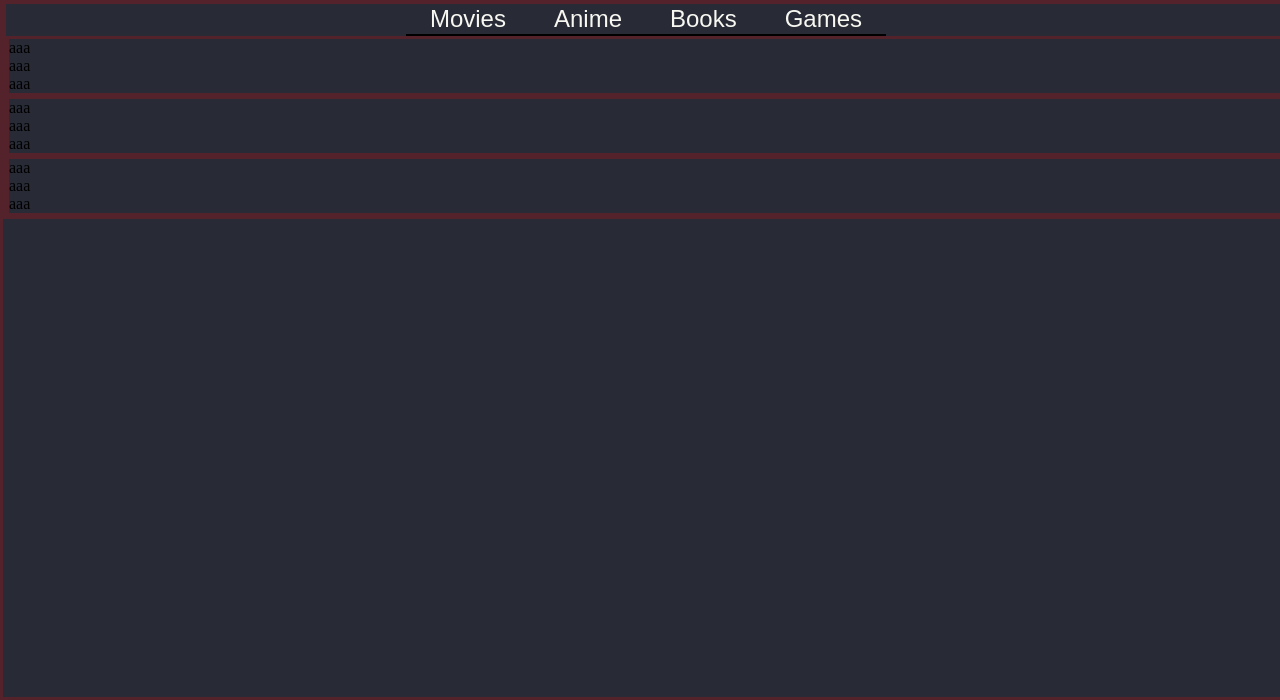
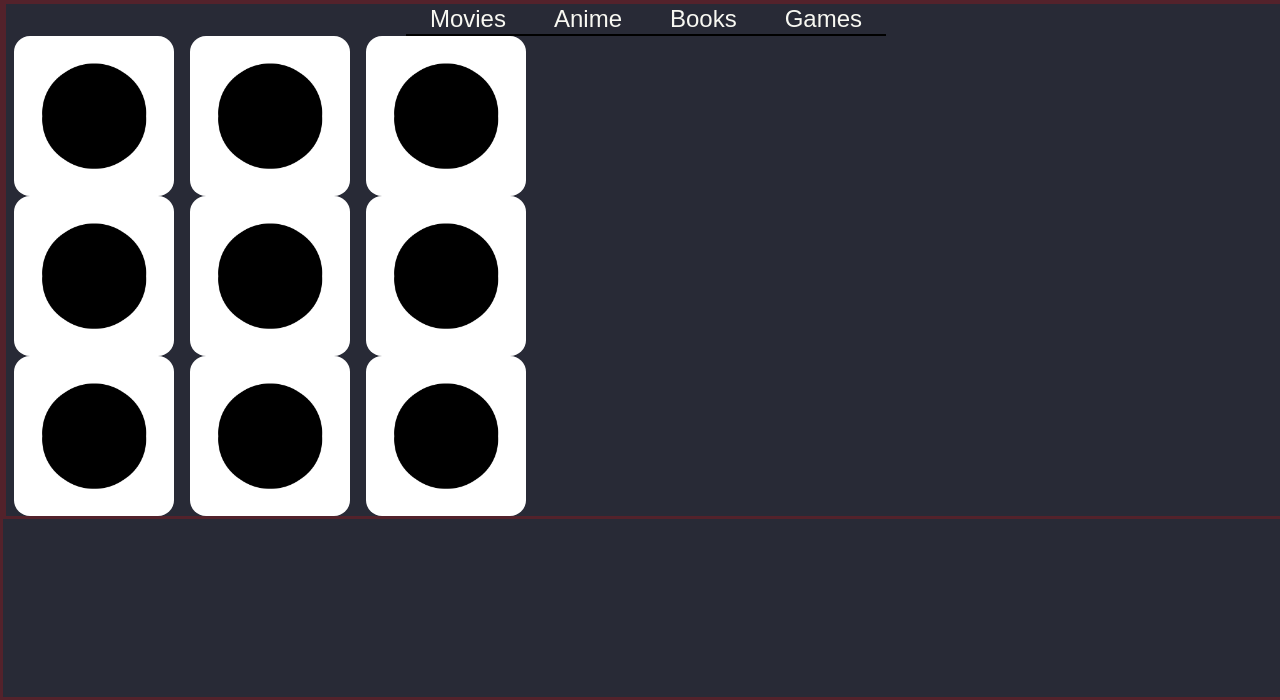
Before and after one commit to elbert-git/MyThreeByThrees, a React app in the folder three-by-three/: page / in a window 1280 px wide. Shown: the part 106-806 px from the top of the page. Built offline with nearby package versions, Linux system fonts and the light colour scheme; a web font is replaced by a local one.

Commit message:
shuba shuba

```diff
--- a/three-by-three/src/index.css
+++ b/three-by-three/src/index.css
@@ -60,15 +60,19 @@
 
 /* board */
 .board-parent{
-	display:flex;
-	flex-direction:column;
+	width: 33em;
+	display: grid;
+	grid-template-columns: 1fr 1fr 1fr;
 }
 .single-tile{
 	display: flex;
-	align-items: center;
-	flex-direction: flex-start;
+	justify-content: center;
 }
-
+.tile-image{
+	width: 10em;
+	height: 10em;
+	border-radius: 1em;
+}
 
 
 
--- a/three-by-three/src/index.js
+++ b/three-by-three/src/index.js
@@ -1,6 +1,9 @@
 import React from 'react';
 import ReactDOM from 'react-dom';
 import './index.css';
+
+// import assets
+import testicon from './Assets/testicon.png';
 
 //create header
 function Header(){
@@ -20,7 +23,7 @@ function Header(){
 function Tile(){
 	return(
 		<div className="single-tile">
-			aaa
+			<img className="tile-image" src={testicon}/>
 		</div>
 	)
 }
@@ -29,21 +32,15 @@ class Board extends React.Component {
 	render(){
 		return(
 			<div className="board-parent">
-				<div className="board-row red-border">
 				<Tile/>
 				<Tile/>
 				<Tile/>
-				</div>
-				<div className="board-row red-border">
 				<Tile/>
 				<Tile/>
 				<Tile/>
-				</div>
-				<div className="board-row red-border">
 				<Tile/>
 				<Tile/>
 				<Tile/>
-				</div>
 			</div>
 		)
 	}
```
Also changed, not shown: three-by-three/src/Assets/testicon.png (added), 2 other files. Lines whose indentation alone changed are shown as unchanged.
